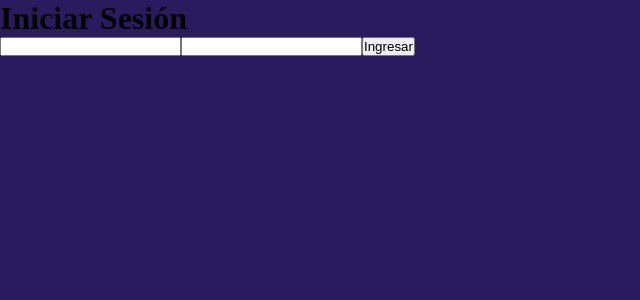
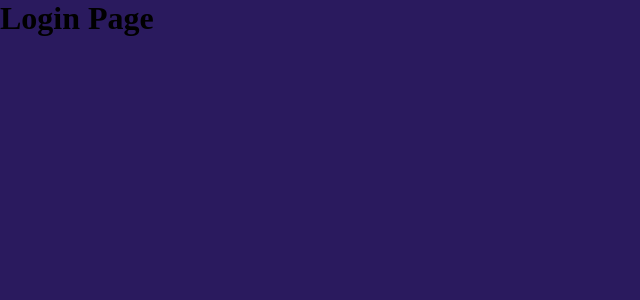
Before and after one commit to Lenny066/Sumatoria-, a React (Vite) app: page /login in a window 1280 px wide. Shown: the top 300 px of the page, without its empty margins (0-640 px from the left). Built offline with nearby package versions, Linux system fonts and the light colour scheme.

Commit message:
WIP: cambios locales

```diff
--- a/package.json
+++ b/package.json
@@ -10,12 +10,15 @@
     "preview": "vite preview"
   },
   "dependencies": {
+    "leaflet": "^1.9.4",
     "react": "^19.2.8",
     "react-dom": "^19.2.8",
+    "react-leaflet": "^5.0.0",
     "react-router-dom": "^7.18.2"
   },
   "devDependencies": {
     "@eslint/js": "^10.0.1",
+    "@types/leaflet": "^1.9.22",
     "@types/node": "^24.13.3",
     "@types/react": "^19.2.17",
     "@types/react-dom": "^19.2.3",
--- a/src/pages/LoginUsuario/login.tsx
+++ b/src/pages/LoginUsuario/login.tsx
@@ -1,18 +1,8 @@
-import { useState } from 'react';
-
 export default function Login() {
-  const [email, setEmail] = useState('')
-  const handleSubmit = (e: React.MouseEvent<HTMLButtonElement>) => {
-    e.preventDefault();
-    console.log("Enviando los datos...");
-  };
-
   return (
     <div>
-      <h1>Iniciar Sesión</h1>
-      <input className = "mail"    type="email" onChange={(e) => setEmail(e.target.value)} />
-      <input type="password" className = "contraseña" />
-      <button onClick={handleSubmit}>Ingresar</button>
+      <h1>Login Page</h1>
+      {/* Add your login form or components here */}
     </div>
   );
 }
--- a/src/pages/PantallaUno/pantallauno.css
+++ b/src/pages/PantallaUno/pantallauno.css
@@ -28,19 +28,19 @@ html, body {
 .title {
   font-size: 150%;
   font-weight: bold;
-  /* keep the title's flow spacing but visually nudge it down without affecting following elements */
-  margin-top: 24vh;
+  /* raise the title a bit by reducing its top margin */
+  margin-top: 20vh;
   margin-bottom: 1rem;
   line-height: 1.2;
-  /* translateY moves the title visually but does not change layout, so the description won't shift */
-  transform: translateY(2vh);
+  /* remove extra visual downward translate so the title sits higher */
+  transform: translateY(0);
 }
 
 .description {
   font-size: 100%;
   color: #A3A3A3;
-  /* increase gap under the title so the description sits lower */
-  margin-top: 2rem;
+  /* raise the description a bit by reducing the gap under the title */
+  margin-top: 1rem;
   line-height: 1.5;
   max-width: 85.33%;
 }
@@ -56,7 +56,7 @@ html, body {
   margin-left: auto;
   margin-right: auto;
   /* nudge the logo down from the top */
-  margin-top: 9vh; /* subir un poco */
+  margin-top: 7vh; /* subido un poco más */
 }
 
 /* Botón Siguiente */
```
Also changed, not shown: src/App.tsx (line endings or trailing spaces), 1 other file (tests, documents, lock files or other folders).
